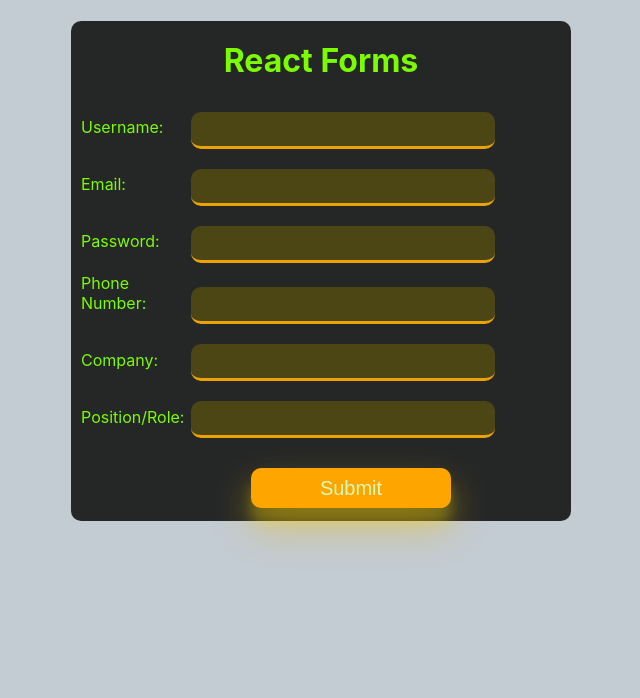
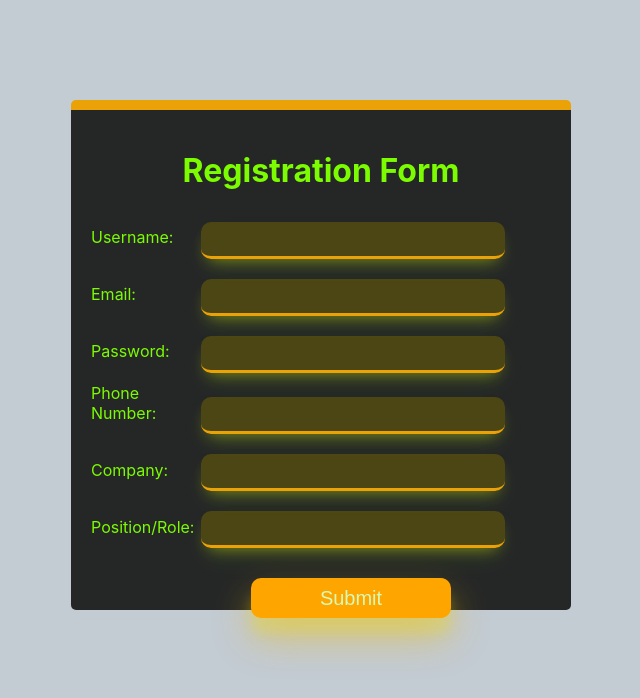
Before and after one commit to shawlycode/react-form-practice, a React (Create React App) app: page / in a window 1280 px wide. Shown: the top 698 px of the page, without its empty margins (319-959 px from the left). Built offline with nearby package versions, Linux system fonts and the light colour scheme.

Commit message:
added styles

```diff
--- a/src/App.css
+++ b/src/App.css
@@ -5,20 +5,22 @@ body{
   box-sizing: border-box;
 }
 .container{
-  margin-top: 50px;
   border-radius: 10px;
   background-color: rgba(9, 10, 9, 0.849);
   color: lawngreen;
   margin: auto;
   max-width: 500px;
   height: 500px;
+  border-top: solid 10px rgb(235, 162, 6);
+  border-radius: 5px;
+  margin-top: 100px;
 }
 h1{
  padding-top: 20px;
   text-align: center;
 }
 label{
-  margin-left: 10px;
+  margin-left: 20px;
   padding: 20p;
   width: 100px;
   display: inline-block;
@@ -33,6 +35,7 @@ input{
   color: rgb(215, 250, 181);
   border-bottom: solid 3px rgb(235, 162, 6);
   background-color: rgba(102, 92, 6, 0.589);
+  box-shadow: rgba(144, 247, 26, 0.103) 0px 13px 27px -5px, rgba(231, 247, 4, 0.493) 0px 8px 16px -8px;
 }
 button{
   margin-left: 180px;
--- a/src/App.jsx
+++ b/src/App.jsx
@@ -29,7 +29,8 @@ handleSubmit=(e)=>{
   render() {
     return (
       <div className="container">
-         <h1>React Forms</h1>
+         <h1>Registration Form</h1>
+
       <form  onSubmit={this.handleSubmit}>
 
         <label htmlFor="">Username:</label>
```
